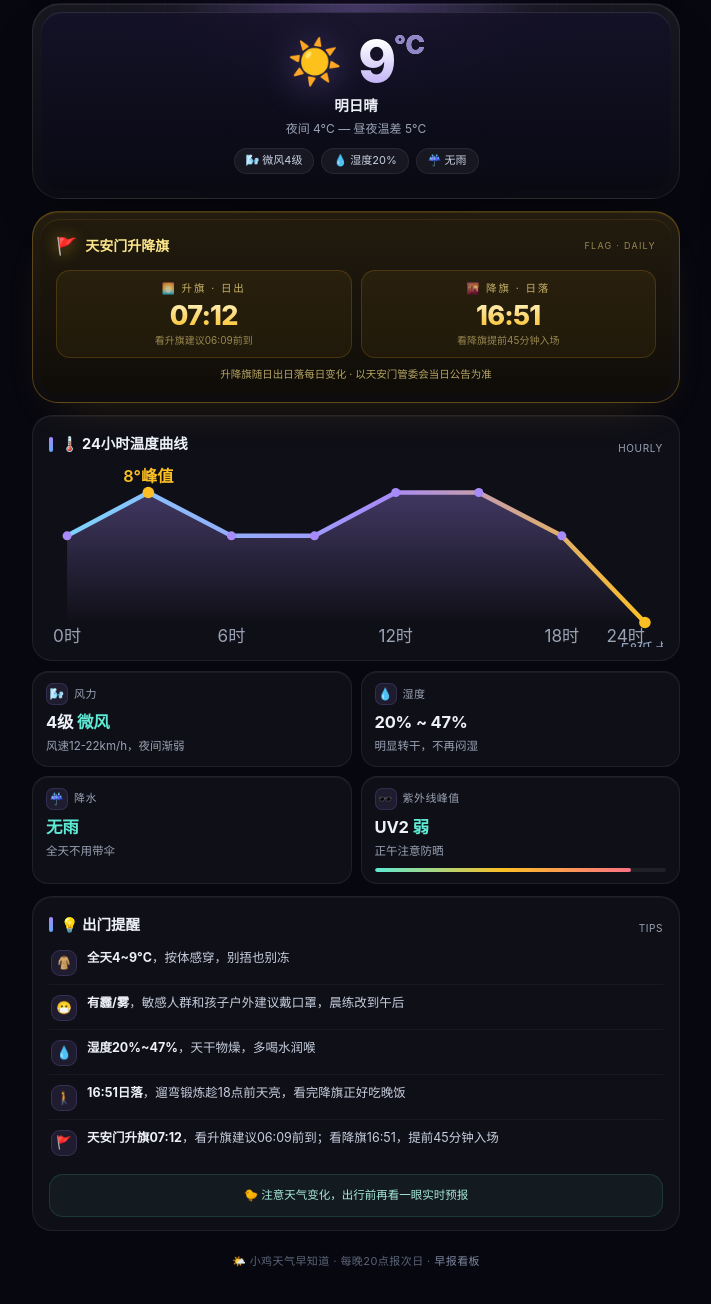
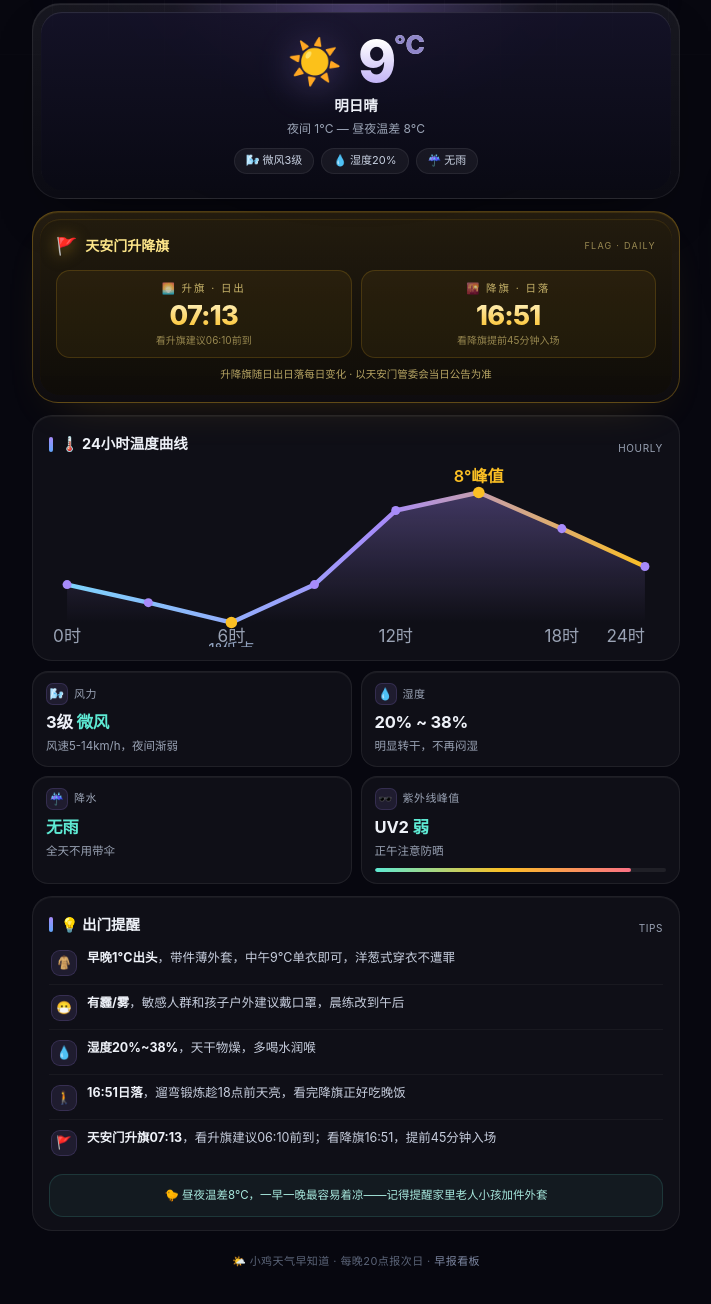
Before and after one commit to hongkongdxk123-jpg/hongkongdxk123-jpg.github.io, a plain HTML site: page weather/index.html in a window 1280 px wide. Shown: the part 170-1474 px from the top of the page, without its empty margins (284-995 px from the left). Drawn offline with Linux system fonts and the light colour scheme.

Commit message:
weather 2026-11-28 (script)

```diff
--- a/weather/index.html
+++ b/weather/index.html
@@ -3,7 +3,7 @@
 <head>
 <meta charset="UTF-8">
 <meta name="viewport" content="width=device-width, initial-scale=1.0">
-<title>小鸡天气早知道 · 2026年11月27日</title>
+<title>小鸡天气早知道 · 2026年11月28日</title>
 <style>
 *{margin:0;padding:0;box-sizing:border-box}
 :root{
@@ -102,7 +102,7 @@ footer .lnk{color:#7c86a0;text-decoration:none}
 
 <header>
 <div class="eyebrow"><span class="dot"></span>BEIJING · 每晚20点报次日</div>
-<h1><span class="date">2026年11月27日</span> · 周五</h1>
+<h1><span class="date">2026年11月28日</span> · 周六</h1>
 <div class="subline">🌤️ 小鸡天气早知道 · 明日出行全知道</div>
 </header>
 
@@ -114,9 +114,9 @@ footer .lnk{color:#7c86a0;text-decoration:none}
 <div class="hero-temp">9<span class="deg">°C</span></div>
 </div>
 <div class="hero-desc">明日晴</div>
-<div class="hero-range">夜间 4°C — 昼夜温差 5°C</div>
+<div class="hero-range">夜间 1°C — 昼夜温差 8°C</div>
 <div class="hero-tags">
-<span class="tag">🌬️ 微风4级</span><span class="tag">💧 湿度20%</span><span class="tag">☔ 无雨</span>
+<span class="tag">🌬️ 微风3级</span><span class="tag">💧 湿度20%</span><span class="tag">☔ 无雨</span>
 </div>
 </div>
 </div>
@@ -127,7 +127,7 @@ footer .lnk{color:#7c86a0;text-decoration:none}
 <div class="flag-note">FLAG · DAILY</div>
 </div>
 <div class="flag-times">
-<div class="flag-t"><div class="lab">🌅 升旗 · 日出</div><div class="t">07:12</div><div class="s">看升旗建议06:09前到</div></div>
+<div class="flag-t"><div class="lab">🌅 升旗 · 日出</div><div class="t">07:13</div><div class="s">看升旗建议06:10前到</div></div>
 <div class="flag-t"><div class="lab">🌇 降旗 · 日落</div><div class="t">16:51</div><div class="s">看降旗提前45分钟入场</div></div>
 </div>
 <div class="flag-tip">升降旗随日出日落每日变化 · 以天安门管委会当日公告为准</div>
@@ -144,23 +144,23 @@ footer .lnk{color:#7c86a0;text-decoration:none}
 <linearGradient id="tg" x1="0" y1="0" x2="0" y2="1"><stop offset="0%" stop-color="#a78bfa" stop-opacity=".33"/><stop offset="100%" stop-color="#a78bfa" stop-opacity="0"/></linearGradient>
 <linearGradient id="lg" x1="0" y1="0" x2="1" y2="0"><stop offset="0%" stop-color="#7dd3fc"/><stop offset="55%" stop-color="#a78bfa"/><stop offset="100%" stop-color="#fbbf24"/></linearGradient>
 </defs>
-<path d="M10,42 L55,18 L101,42 L147,42 L192,18 L238,18 L284,42 L330,90 L330,90 L10,90 Z" fill="url(#tg)"/>
-<polyline points="10,42 55,18 101,42 147,42 192,18 238,18 284,42 330,90" fill="none" stroke="url(#lg)" stroke-width="2.5" stroke-linecap="round" stroke-linejoin="round"/>
-<circle cx="10" cy="42" r="2.5" fill="#a78bfa"/><circle cx="55" cy="18" r="3.2" fill="#fbbf24"/><circle cx="101" cy="42" r="2.5" fill="#a78bfa"/><circle cx="147" cy="42" r="2.5" fill="#a78bfa"/><circle cx="192" cy="18" r="2.5" fill="#a78bfa"/><circle cx="238" cy="18" r="2.5" fill="#a78bfa"/><circle cx="284" cy="42" r="2.5" fill="#a78bfa"/><circle cx="330" cy="90" r="3.2" fill="#fbbf24"/>
+<path d="M10,69 L55,79 L101,90 L147,69 L192,28 L238,18 L284,38 L330,59 L330,90 L10,90 Z" fill="url(#tg)"/>
+<polyline points="10,69 55,79 101,90 147,69 192,28 238,18 284,38 330,59" fill="none" stroke="url(#lg)" stroke-width="2.5" stroke-linecap="round" stroke-linejoin="round"/>
+<circle cx="10" cy="69" r="2.5" fill="#a78bfa"/><circle cx="55" cy="79" r="2.5" fill="#a78bfa"/><circle cx="101" cy="90" r="3.2" fill="#fbbf24"/><circle cx="147" cy="69" r="2.5" fill="#a78bfa"/><circle cx="192" cy="28" r="2.5" fill="#a78bfa"/><circle cx="238" cy="18" r="3.2" fill="#fbbf24"/><circle cx="284" cy="38" r="2.5" fill="#a78bfa"/><circle cx="330" cy="59" r="2.5" fill="#a78bfa"/>
 <text class="tick" x="10" y="101" text-anchor="middle">0时</text>
 <text class="tick" x="101" y="101" text-anchor="middle">6时</text>
 <text class="tick" x="192" y="101" text-anchor="middle">12时</text>
 <text class="tick" x="284" y="101" text-anchor="middle">18时</text>
 <text class="tick" x="330" y="101" text-anchor="end">24时</text>
-<text x="55" y="12" text-anchor="middle" font-size="9" fill="#fbbf24" font-weight="600">8°峰值</text>
-<text x="330" y="108" text-anchor="middle" font-size="9" fill="#8fa0bd">5°低点</text>
+<text x="238" y="12" text-anchor="middle" font-size="9" fill="#fbbf24" font-weight="600">8°峰值</text>
+<text x="101" y="108" text-anchor="middle" font-size="9" fill="#8fa0bd">1°低点</text>
 </svg>
 </div>
 </section>
 
 <div class="grid">
-<div class="cell"><div class="k"><span class="ic">🌬️</span>风力</div><div class="v">4级 <em>微风</em></div><div class="d">风速12-22km/h，夜间渐弱</div></div>
-<div class="cell"><div class="k"><span class="ic">💧</span>湿度</div><div class="v">20% ~ 47%</div><div class="d">明显转干，不再闷湿</div></div>
+<div class="cell"><div class="k"><span class="ic">🌬️</span>风力</div><div class="v">3级 <em>微风</em></div><div class="d">风速5-14km/h，夜间渐弱</div></div>
+<div class="cell"><div class="k"><span class="ic">💧</span>湿度</div><div class="v">20% ~ 38%</div><div class="d">明显转干，不再闷湿</div></div>
 <div class="cell"><div class="k"><span class="ic">☔</span>降水</div><div class="v"><em>无雨</em></div><div class="d">全天不用带伞</div></div>
 <div class="cell"><div class="k"><span class="ic">🕶️</span>紫外线峰值</div><div class="v">UV2 <em>弱</em></div><div class="d">正午注意防晒<div class="uv-bar"><div class="uv-fill"></div></div></div></div>
 </div>
@@ -168,13 +168,13 @@ footer .lnk{color:#7c86a0;text-decoration:none}
 <section>
 <div class="chart-head"><div class="sec-title"><span class="bar"></span>💡 出门提醒</div><div class="chart-note">TIPS</div></div>
 <div class="tips">
-<div class="tip d1"><div class="e">🧥</div><p><b>全天4~9°C</b>，按体感穿，别捂也别冻</p></div>
+<div class="tip d1"><div class="e">🧥</div><p><b>早晚1°C出头</b>，带件薄外套，中午9°C单衣即可，洋葱式穿衣不遭罪</p></div>
 <div class="tip d2"><div class="e">😷</div><p><b>有霾/雾</b>，敏感人群和孩子户外建议戴口罩，晨练改到午后</p></div>
-<div class="tip d3"><div class="e">💧</div><p><b>湿度20%~47%</b>，天干物燥，多喝水润喉</p></div>
+<div class="tip d3"><div class="e">💧</div><p><b>湿度20%~38%</b>，天干物燥，多喝水润喉</p></div>
 <div class="tip d4"><div class="e">🚶</div><p><b>16:51日落</b>，遛弯锻炼趁18点前天亮，看完降旗正好吃晚饭</p></div>
-<div class="tip d5"><div class="e">🚩</div><p><b>天安门升旗07:12</b>，看升旗建议06:09前到；看降旗16:51，提前45分钟入场</p></div>
+<div class="tip d5"><div class="e">🚩</div><p><b>天安门升旗07:13</b>，看升旗建议06:10前到；看降旗16:51，提前45分钟入场</p></div>
 </div>
-<div class="foot">🐤 注意天气变化，出行前再看一眼实时预报</div>
+<div class="foot">🐤 昼夜温差8°C，一早一晚最容易着凉——记得提醒家里老人小孩加件外套</div>
 </section>
 
 <footer>🌤️ 小鸡天气早知道 · 每晚20点报次日 · <a class="lnk" href="https://hongkongdxk123-jpg.github.io/briefing/">早报看板</a></footer>
```
